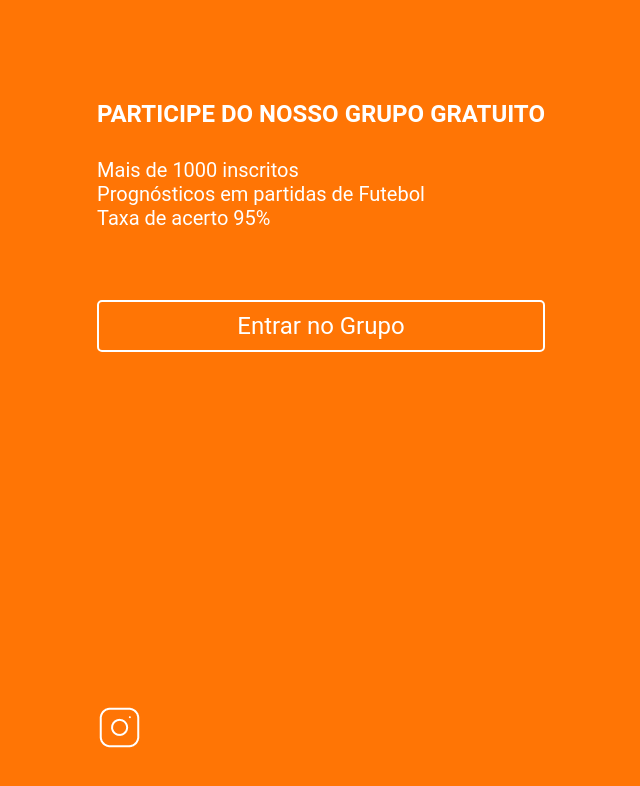
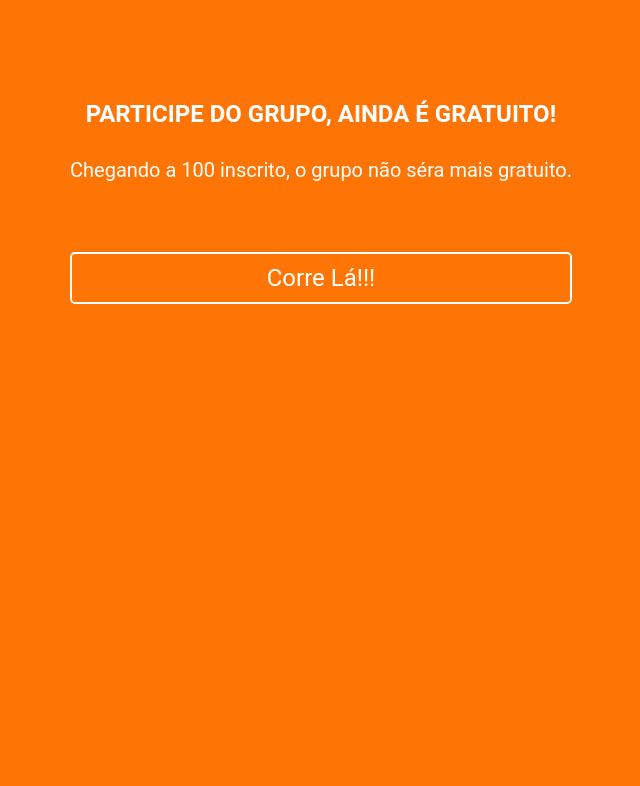
Before and after one commit to leandrobrunoo/bio-instagram, an Angular app: page / in a window 1280 px wide. Shown: the top 786 px of the page, without its empty margins (319-959 px from the left). Built offline with nearby package versions, Linux system fonts and the light colour scheme.

Commit message:
Ajusstes

```diff
--- a/src/app/app.component.html
+++ b/src/app/app.component.html
@@ -1,12 +1,12 @@
 <div>
   <main>
-    <h1>PARTICIPE DO NOSSO GRUPO GRATUITO</h1>
+    <h1>PARTICIPE DO GRUPO, AINDA É GRATUITO!</h1>
     <h2>
-      Mais de 1000 inscritos<br>
-      Prognósticos em partidas de Futebol<br>
-      Taxa de acerto 95%
+      Chegando a 100 inscrito, o grupo não séra mais gratuito.
     </h2>
-    <a href="https://t.me/joinchat/RVuTNBw_5Y6xw7q0JKRoyw">Entrar no Grupo</a>
+    <a href="https://t.me/joinchat/RVuTNBw_5Y6xw7q0JKRoyw">Corre Lá!!!</a>
+    <!--
     <img src="../assets/instagram.png" alt="Instagram">
+    -->
   </main>
 </div>
```
